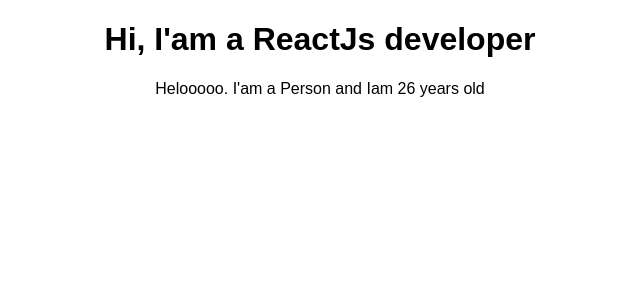
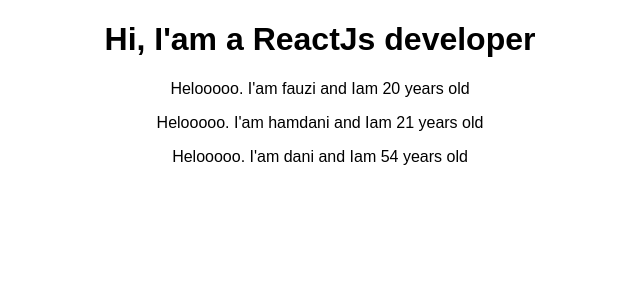
Before and after one commit to fauzihamdani/react-complete-guide, a React (Create React App) app: page / in a window 1280 px wide. Shown: the top 300 px of the page, without its empty margins (320-960 px from the left). Built offline with nearby package versions, Linux system fonts and the light colour scheme.

Commit message:
3-12 Working with Props

```diff
--- a/src/App.js
+++ b/src/App.js
@@ -7,7 +7,11 @@
 		return (
 			<div className='App'>
 				<h1>Hi, I'am a ReactJs developer</h1>
-				<Person />
+				<Person name='fauzi' age='20' />
+				<Person name='hamdani' age='21'>
+					My Hobbies : Fishing
+				</Person>
+				<Person name='dani' age='54' />
 			</div>
 		);
 	}
--- a/src/Person/Person.js
+++ b/src/Person/Person.js
@@ -1,10 +1,9 @@
 import React from 'react';
 
-const person = () => {
+const person = (props) => {
 	return (
 		<p>
-			Helooooo. I'am a Person and Iam {Math.floor(Math.random() * 30)} years
-			old
+			Helooooo. I'am {props.name} and Iam {props.age} years old
 		</p>
 	);
 };
```
